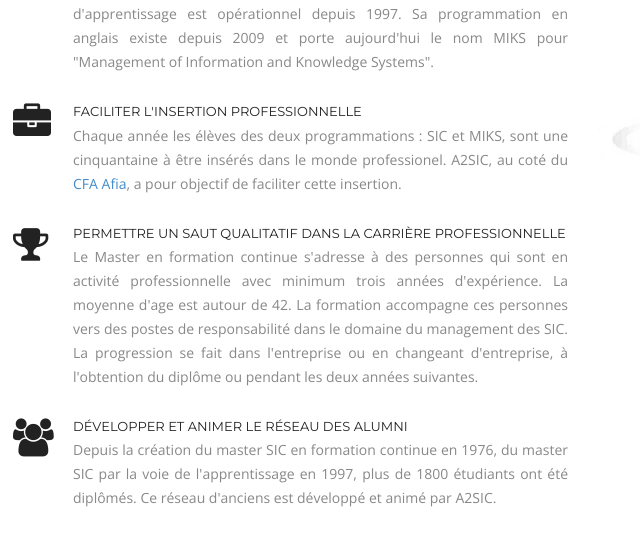
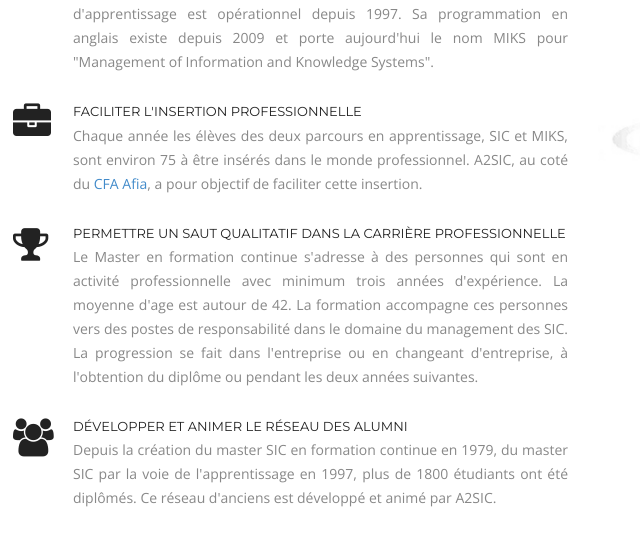
Before and after one commit to A2SIC/website, a plain HTML site: page index.html in a window 1280 px wide. Shown: the part 1058-1595 px from the top of the page, 57-697 px from the left. Drawn offline with nearby package versions, Linux system fonts and the light colour scheme.

Commit message:
modif Selmin sur les missions

```diff
--- a/index.html
+++ b/index.html
@@ -103,7 +103,7 @@
                     </div>
                 	<div class="service-list-col2">
                         <h3>Faciliter l'insertion professionnelle</h3>
-                        <p>Chaque année les élèves des deux programmations : SIC et MIKS, sont une cinquantaine à être insérés dans le monde professionel. A2SIC, au coté du <a href="http://www.cfa-afia.com/" target="_blank">CFA Afia</a>, a pour objectif de faciliter cette insertion.</p>
+                        <p>Chaque année les élèves des deux parcours en apprentissage, SIC et MIKS, sont environ 75 à être insérés dans le monde professionnel. A2SIC, au coté du <a href="http://www.cfa-afia.com/" target="_blank">CFA Afia</a>, a pour objectif de faciliter cette insertion.</p>
                     </div>
                 </div>
                 <div class="service-list">
@@ -121,7 +121,7 @@
                     </div>
                 	<div class="service-list-col2">
                         <h3>Développer et animer le réseau des alumni</h3>
-                        <p>Depuis la création du master SIC en formation continue en 1976, du master SIC par la voie de l'apprentissage en 1997, plus de 1800 étudiants ont été diplômés. Ce réseau d'anciens est développé et animé par A2SIC.</p>
+                        <p>Depuis la création du master SIC en formation continue en 1979, du master SIC par la voie de l'apprentissage en 1997, plus de 1800 étudiants ont été diplômés. Ce réseau d'anciens est développé et animé par A2SIC.</p>
                     </div>
                 </div>
                 <div class="service-list">
```
